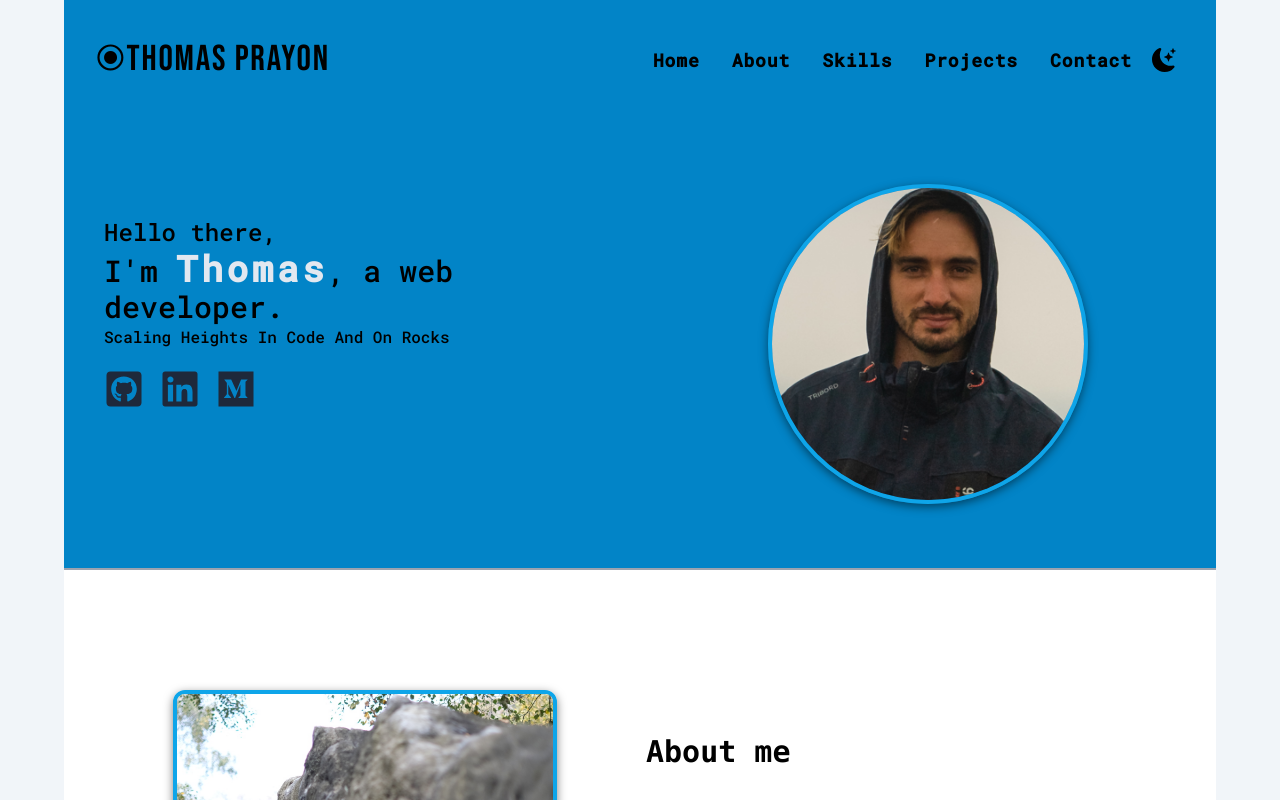
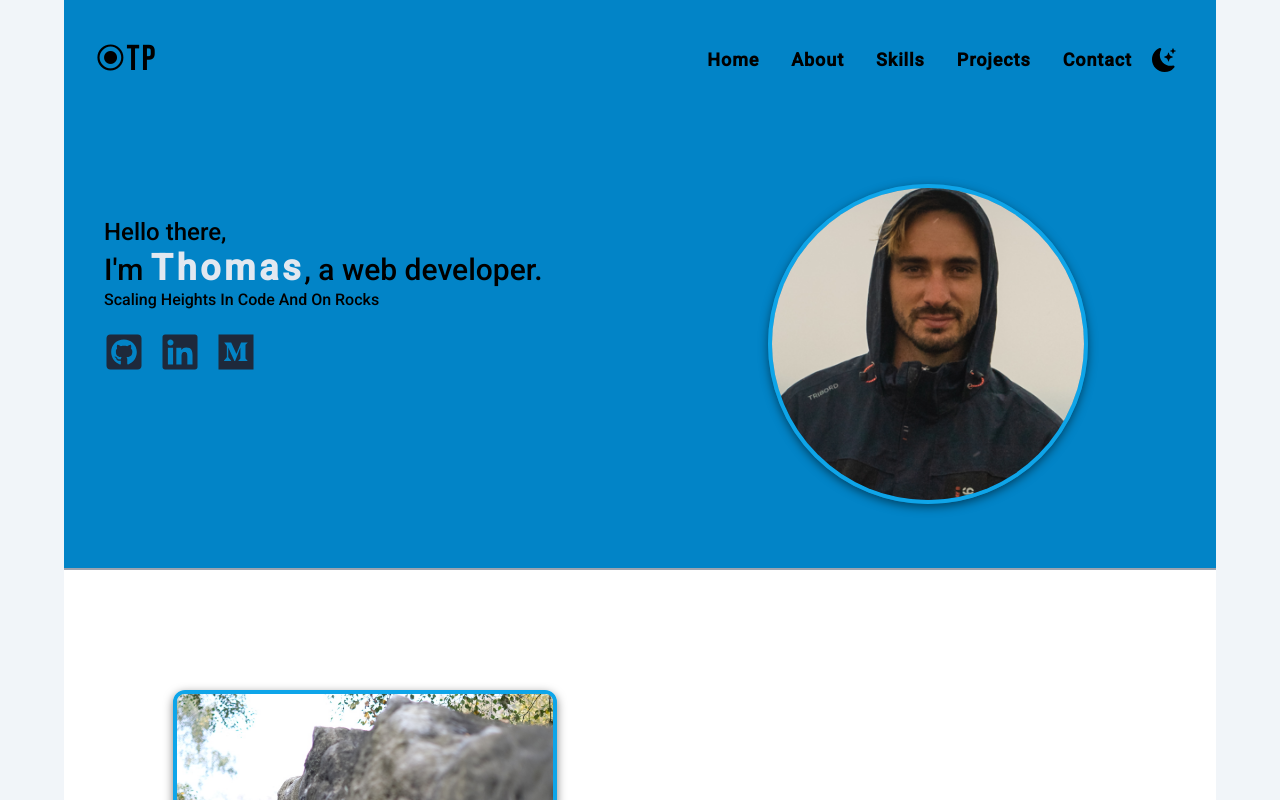
Before and after one commit to tompra/devfolio, a React (Vite) app: page / in a window 1280 px wide. Shown: the top 800 px of the page. Built offline with nearby package versions, Linux system fonts and the light colour scheme; what tailwindcss-animated would draw is missing.

Commit message:
add new font

```diff
--- a/index.html
+++ b/index.html
@@ -8,6 +8,12 @@
         <link rel="preconnect" href="https://fonts.gstatic.com" crossorigin />
         <link
             href="https://fonts.googleapis.com/css2?family=Roboto+Mono:wght@500&display=swap"
+            rel="stylesheet"
+        />
+        <link rel="preconnect" href="https://fonts.googleapis.com" />
+        <link rel="preconnect" href="https://fonts.gstatic.com" crossorigin />
+        <link
+            href="https://fonts.googleapis.com/css2?family=Roboto:wght@500&display=swap"
             rel="stylesheet"
         />
         <link rel="preconnect" href="https://fonts.googleapis.com" />
--- a/src/components/Navbar.jsx
+++ b/src/components/Navbar.jsx
@@ -13,11 +13,8 @@ const Navbar = () => {
         <nav className='align-element sm:animate-fade-down sm:animate-once sm:animate-duration-1000 sm:animate-delay-100 sm:animate-ease-in-out font-roboto'>
             <div className='md:flex items-center justify-between bg-sky-600 dark:bg-gray-900 dark:xs:bg-gray-900 py-10'>
                 <div className='cursor-pointer flex items-center gap-1'>
-                    <h1 className='text-4xl tracking-wider xs:ml-4 sm:ml-8 animate-fade animate-once animate-duration-500 animate-delay-[1000ms] animate-ease-out hover:opacity-80 dark:text-white'>
-                        <span className='flex lg:hidden font-bebas'>⦿TP</span>
-                        <span className='hidden lg:flex font-bebas'>
-                            ⦿Thomas Prayon
-                        </span>
+                    <h1 className='text-4xl tracking-wider xs:ml-4 sm:ml-8 animate-fade animate-once animate-duration-500 animate-delay-[1000ms] animate-ease-out hover:opacity-80 dark:text-white font-bebas'>
+                        ⦿TP
                     </h1>
                 </div>
                 <div
--- a/tailwind.config.js
+++ b/tailwind.config.js
@@ -21,8 +21,9 @@ export default {
                 95: '95%',
             },
             fontFamily: {
-                roboto: ['"Roboto Mono"', ...defaultTheme.fontFamily.mono],
+                robotoMono: ['"Roboto Mono"', ...defaultTheme.fontFamily.mono],
                 bebas: ['"Bebas Neue"', ...defaultTheme.fontFamily.sans],
+                roboto: ['"Roboto"', ...defaultTheme.fontFamily.sans],
             },
         },
     },
```
